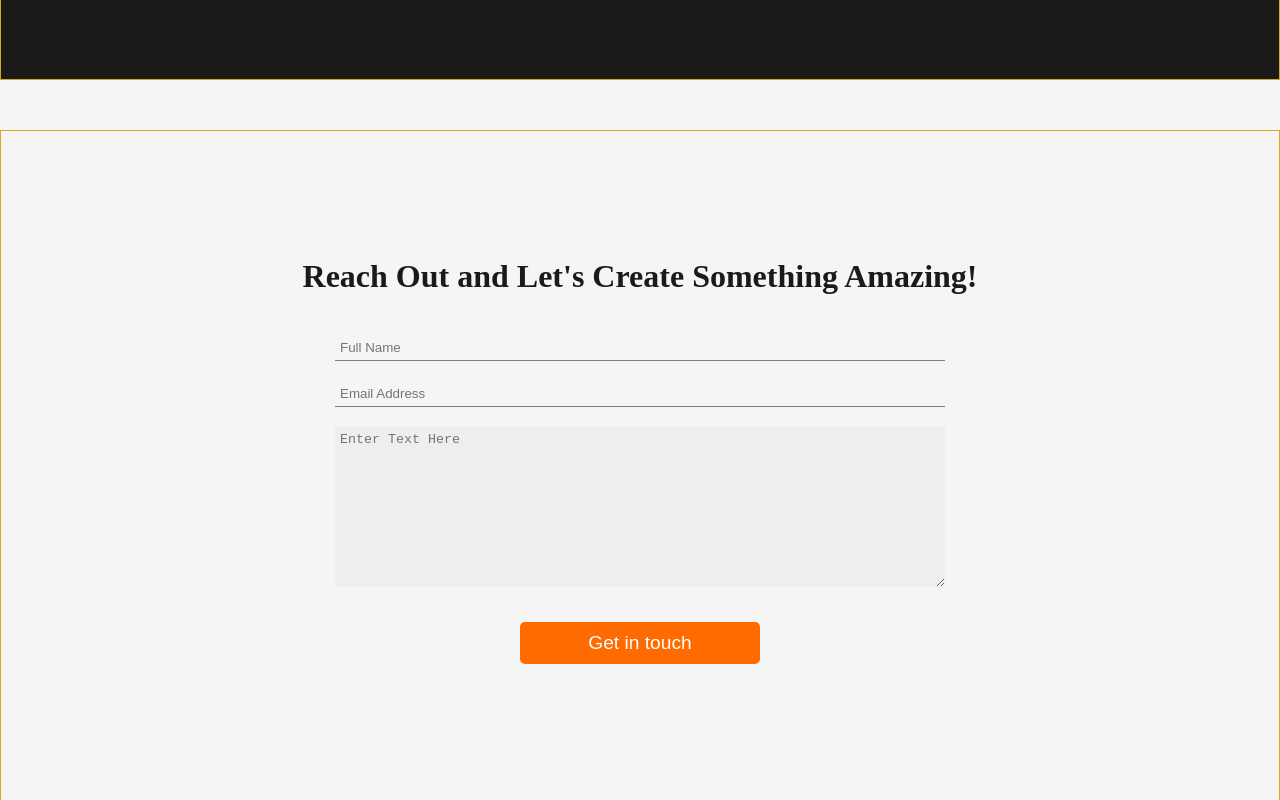
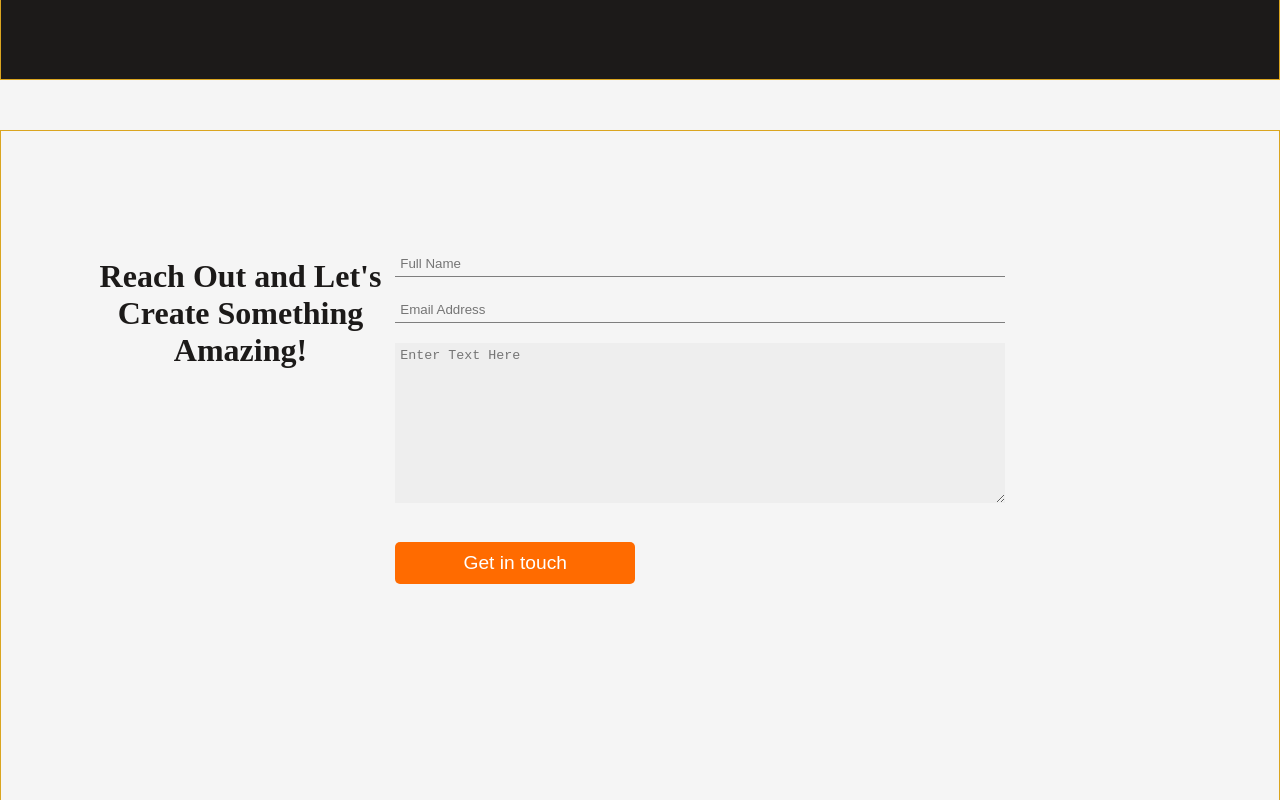
Before and after one commit to Retky/RetkyPortfolio, a React (Create React App) app: page / in a window 1280 px wide. Shown: the part 3120-3920 px from the top of the page. Built offline with nearby package versions, Linux system fonts and the light colour scheme; no server answers.

Commit message:
Mod 'contact' desktop style

```diff
--- a/src/pages/Contact.jsx
+++ b/src/pages/Contact.jsx
@@ -3,13 +3,15 @@ import '../styles/Contact.scss';
 const Contact = () => {
   const view = (
     <div id="contact" className="contact">
-      <form id="contact-form" className="contact-content" action="https://formspree.io/f/mqknqqzb" method="post">
-        <h2>Reach Out and Let&apos;s Create Something Amazing!</h2>
-        <input className="form-file" type="text" name="name" placeholder="Full Name" required />
-        <input className="form-file" type="email" name="mail" placeholder="Email Address" required />
-        <textarea className="form-msg" name="message" placeholder="Enter Text Here" maxLength="1200" required />
-        <input id="contact-btn" className="orange-btn" type="submit" value="Get in touch" />
-      </form>
+      <div className="contact-content">
+        <h2 className="contact-title">Reach Out and Let&apos;s Create Something Amazing!</h2>
+        <form id="contact-form" className="contact-form" action="https://formspree.io/f/mqknqqzb" method="post">
+          <input className="form-file" type="text" name="name" placeholder="Full Name" required />
+          <input className="form-file" type="email" name="mail" placeholder="Email Address" required />
+          <textarea className="form-msg" name="message" placeholder="Enter Text Here" maxLength="1200" required />
+          <input id="contact-btn" className="orange-btn" type="submit" value="Get in touch" />
+        </form>
+      </div>
     </div>
   );
 
--- a/src/styles/Contact.scss
+++ b/src/styles/Contact.scss
@@ -7,10 +7,20 @@
   margin-top: 50px;
   align-items: center;
 
-  h2 {
+  .contact-title {
     font-size: 2rem;
     margin-bottom: 20px;
     text-align: center;
+  }
+
+  @media screen and (min-width: 768px) {
+    flex-direction: row;
+    justify-content: center;
+    align-items: flex-start;
+
+    .contact-title {
+      width: 25%;
+    }
   }
 }
 
```
